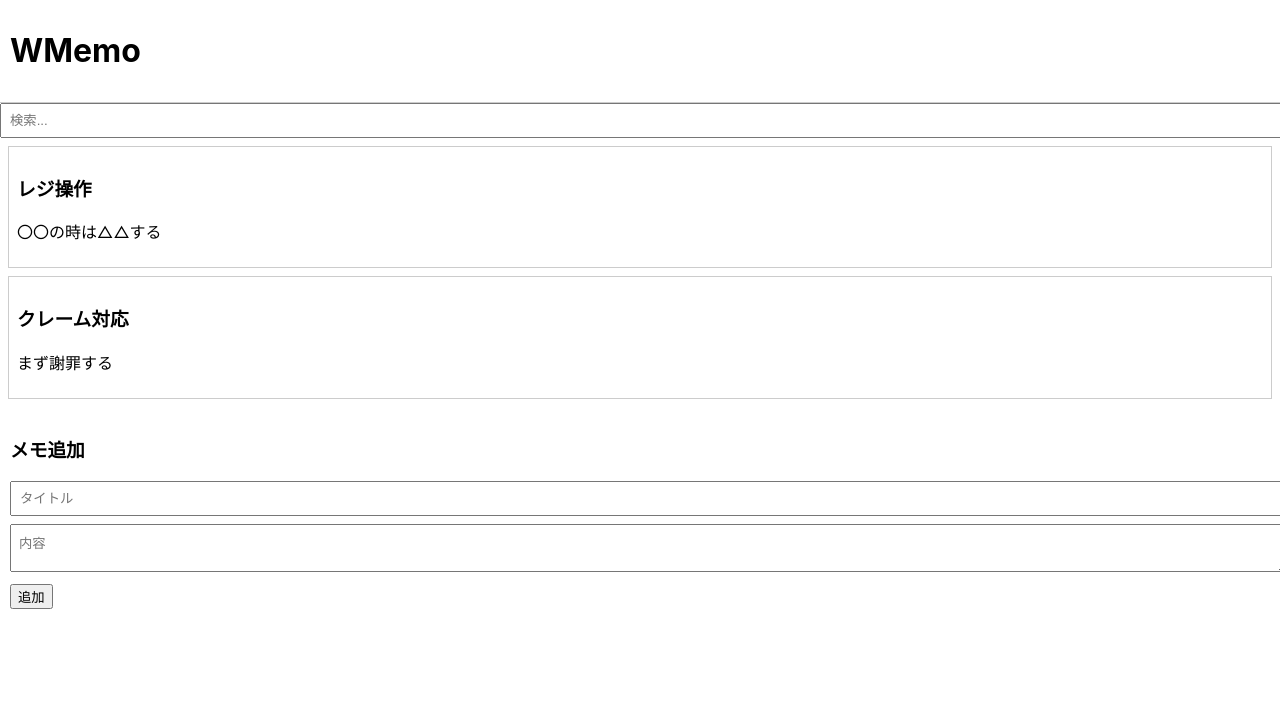
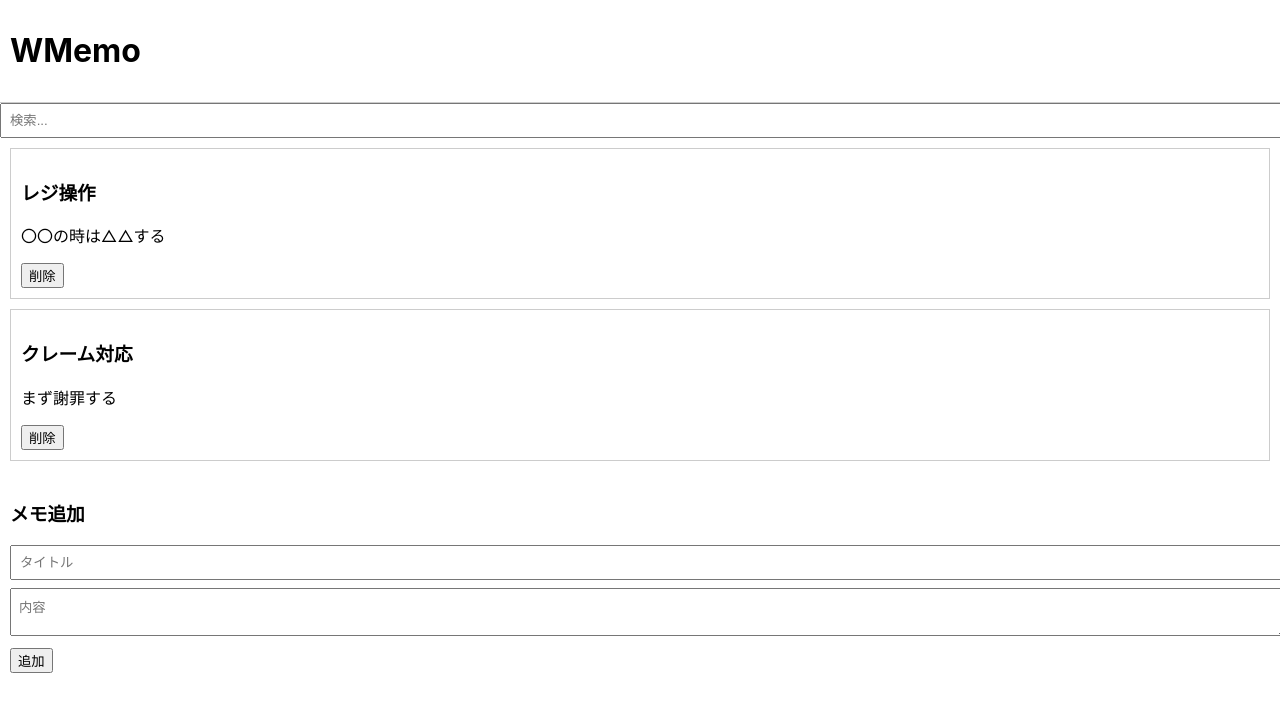
Before and after one commit to i-kontets/WMemo, a React (Create React App) app in the folder frontend/: page / in a window 1280 px wide. Shown: the top 712 px of the page. Built offline with nearby package versions, Linux system fonts and the light colour scheme.

Commit message:
削除追加

```diff
--- a/frontend/public/index.html
+++ b/frontend/public/index.html
@@ -2,7 +2,7 @@
 <html lang="en">
   <head>
     <meta charset="utf-8" />
-    <!-- <link rel="icon" href="%PUBLIC_URL%/favicon.ico" /> -->
+    <link rel="icon" href="%PUBLIC_URL%/favicon.ico" />
     <!-- <meta name="viewport" content="width=device-width, initial-scale=1" /> -->
     <!-- <meta
       name="description"
--- a/frontend/src/App.js
+++ b/frontend/src/App.js
@@ -19,11 +19,15 @@ function App() {
         setMemos([...memos, newMemo]);
     };
 
+    const deleteMemo = (id) => {
+        setMemos(memos.filter((memo) => memo.id !== id));
+    };
+
     return (
         <div>
             <Header />
             <SearchBar search={search} setSearch={setSearch} />
-            <MemoList search={search} memos={memos} />
+            <MemoList search={search} memos={memos} deleteMemo={deleteMemo} />
             <div style={{ padding: "10px" }}>
                 <h3>メモ追加</h3>
                 <MemoInput addMemo={addMemo} />
--- a/frontend/src/components/memo/MemoItem.jsx
+++ b/frontend/src/components/memo/MemoItem.jsx
@@ -1,10 +1,11 @@
-function MemoItem({ title, content }) {
-  return (
-    <div style={{ border: "1px solid #ccc", margin: "8px", padding: "8px" }}>
-      <h3>{title}</h3>
-      <p>{content}</p>
-    </div>
-  );
+function MemoItem({ id, title, content, deleteMemo }) {
+    return (
+        <div style={{ border: "1px solid #ccc", margin: "10px", padding: "10px" }}>
+            <h3>{title}</h3>
+            <p>{content}</p>
+            <button onClick={() => deleteMemo(id)}>削除</button>
+        </div>
+    );
 }
 
 export default MemoItem;
--- a/frontend/src/components/memo/MemoList.jsx
+++ b/frontend/src/components/memo/MemoList.jsx
@@ -1,6 +1,6 @@
 import MemoItem from "./MemoItem";
 
-function MemoList({ search, memos }) {
+function MemoList({ search, memos, deleteMemo }) {
     const filteredMemos = memos.filter((memo) =>
         memo.title.toLowerCase().includes(search.toLowerCase())
     );
@@ -10,8 +10,10 @@ function MemoList({ search, memos }) {
             {filteredMemos.map((memo) => (
                 <MemoItem
                     key={memo.id}
+                    id={memo.id}
                     title={memo.title}
                     content={memo.content}
+                    deleteMemo={deleteMemo}
                 />
             ))}
         </div>
```
Also changed, not shown: 1 other file (tests, documents, lock files or other folders).
